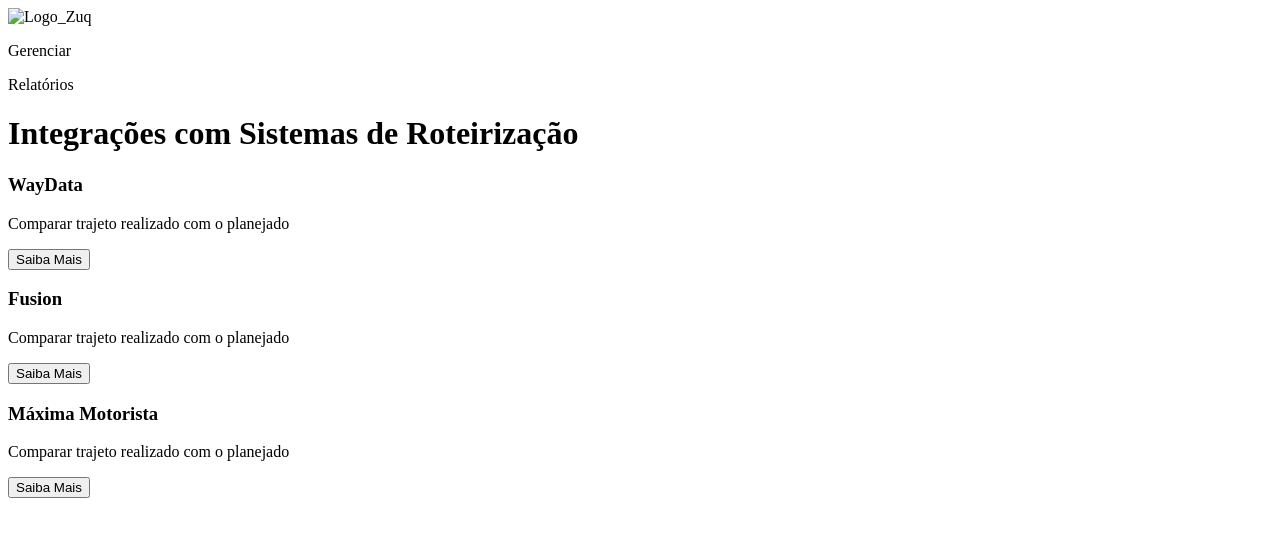
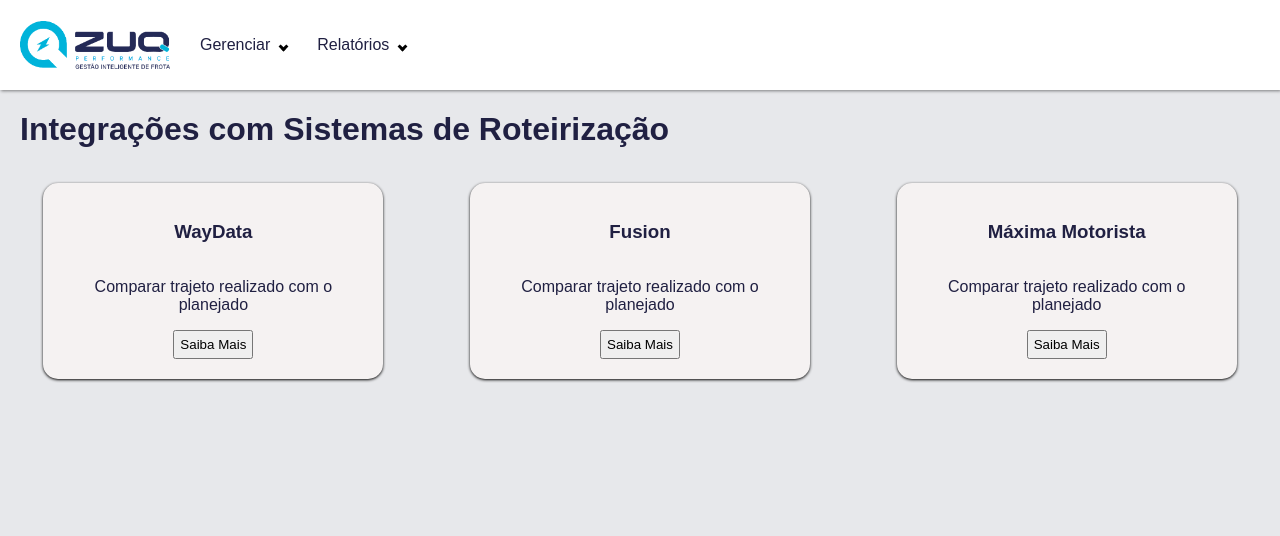
Before and after one commit to PedroFernando04/Projetos--HTML, a plain HTML site: page projetos/ZUQ/integração/abas/Roteirização.html in a window 1280 px wide. Drawn offline with Linux system fonts and the light colour scheme; files that its build step writes are made by us from their sources; the site is published under a folder, as on GitHub Pages, so addresses that start at the root find nothing.

Commit message:
Update Roteirização.html

```diff
--- a/projetos/ZUQ/integração/abas/Roteirização.html
+++ b/projetos/ZUQ/integração/abas/Roteirização.html
@@ -4,11 +4,11 @@
     <meta charset="UTF-8">
     <meta name="viewport" content="width=device-width, initial-scale=1.0">
     <title>Integração</title>
-    <link rel="stylesheet" href="/css/main.css">
+    <link rel="stylesheet" href="./css/main.css">
 </head>
 <body>
     <header>
-        <img src="/pics/unnamed.png" alt="Logo_Zuq" class="Logo_Header" width="100px">
+        <img src="../pics/unnamed.png" alt="Logo_Zuq" class="Logo_Header" width="100px">
         <p>Gerenciar<i class="arrow down"></i></p>
         <p>Relatórios<i class="arrow down"></i></p>
 
@@ -42,4 +42,5 @@
 
 
 </body>
+
 </html>
```
